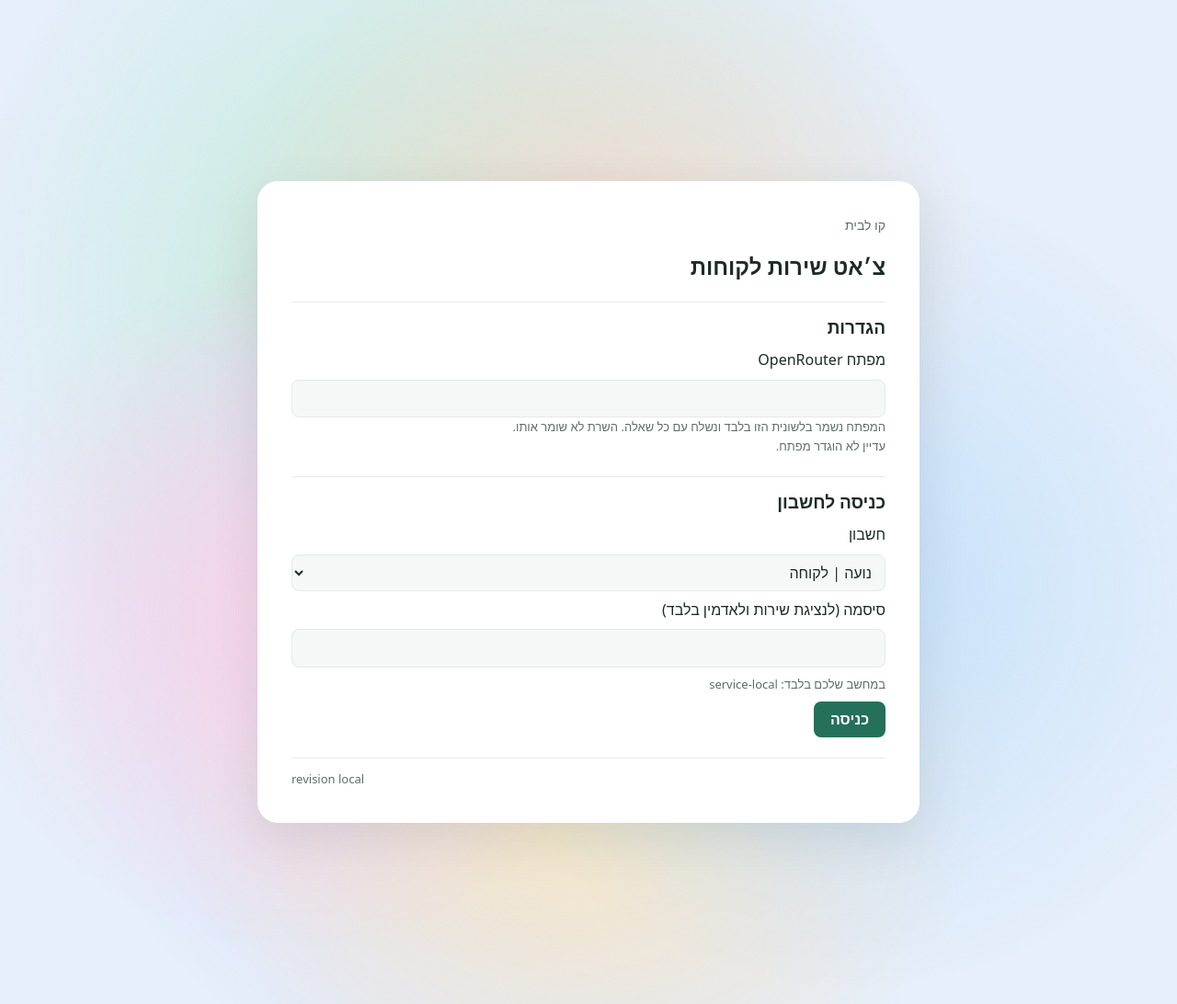
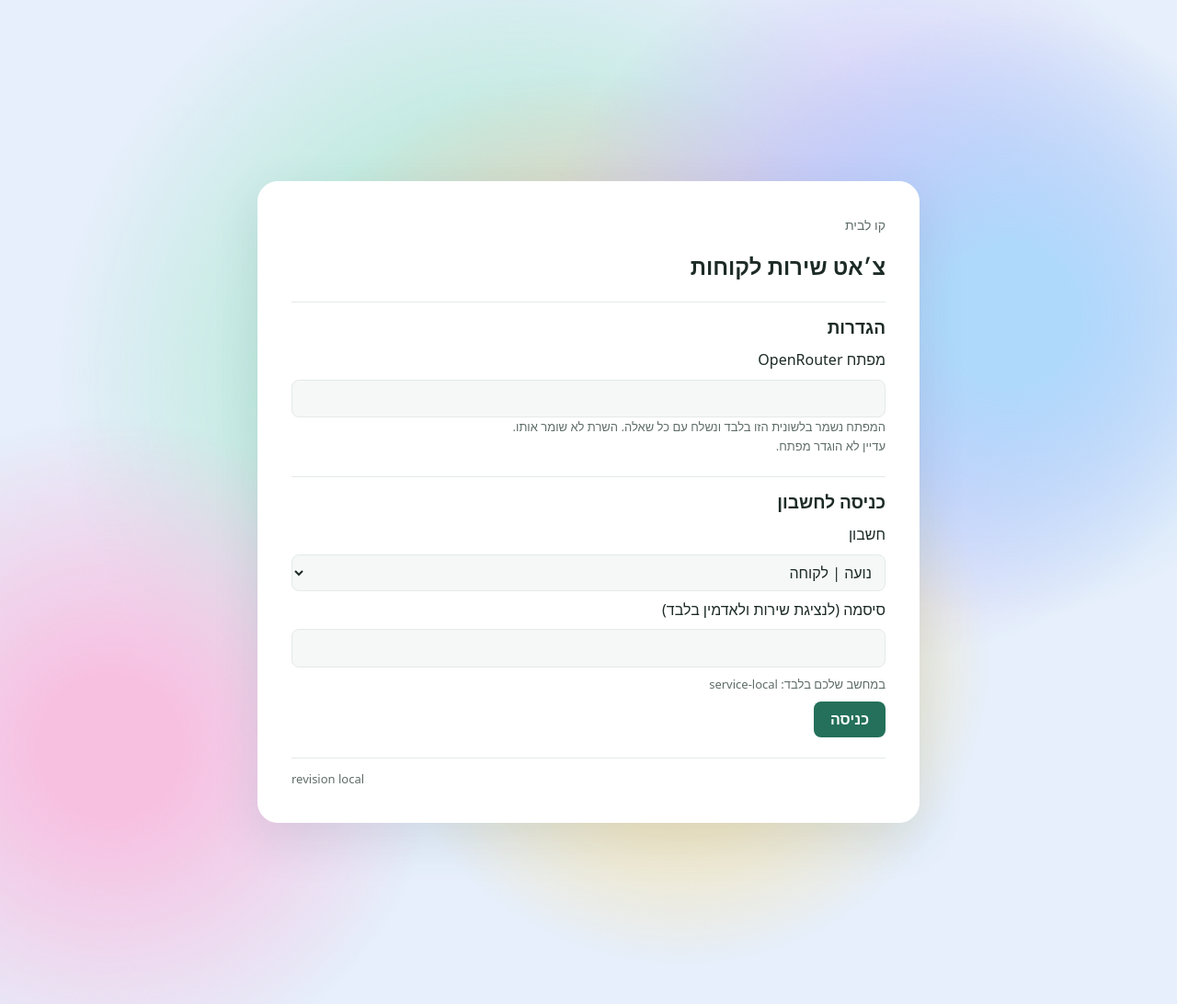
Before and after one commit to almaya-ai/customer_support_chatbot, a Flask app: page / in a window 1280 px wide. Shown: the whole page at 92% size. Run offline with Flask 3, Linux system fonts and the light colour scheme.

Commit message:
Move the health route to /health and make the clouds move more
Cloud Run answered /healthz with its own 404 before the request reached
the app, so the live check failed on a healthy service. The route is now
/health, and the check no longer needs a Google identity. Its test runs
against a fake gcloud and a local server.

The background clouds now travel farther and faster with stronger colour.

Co-Authored-By: Claude Opus 5.5 <noreply@anthropic.com>

```diff
--- a/main.py
+++ b/main.py
@@ -82,7 +82,7 @@ def create_app(config=None, store=None):
             abort(403, "לאדמין אין גישה לצ׳אט או להעלאת קבצים.")
         return user
 
-    @app.get("/healthz")
+    @app.get("/health")
     def health():
         return jsonify(status="ok")
 
--- a/static/site.css
+++ b/static/site.css
@@ -6,19 +6,19 @@ body { margin: 0; color: var(--ink); font: 16px/1.6 system-ui, "Segoe UI", Arial
 
 /* Separate colour clouds behind every page, each on its own path and pace. */
 .sky { position: fixed; inset: 0; z-index: -1; overflow: hidden; pointer-events: none; }
-.sky i { position: absolute; width: 76vmax; height: 76vmax; border-radius: 50%; will-change: transform; }
-.sky i:nth-child(1) { top: -24vmax; left: -18vmax; background: radial-gradient(closest-side, #bdebd6, transparent); animation: cloud-a 23s ease-in-out infinite alternate; }
-.sky i:nth-child(2) { top: -28vmax; right: -16vmax; background: radial-gradient(closest-side, #fbd8cd, transparent); animation: cloud-b 29s ease-in-out -6s infinite alternate; }
-.sky i:nth-child(3) { bottom: -30vmax; right: -8vmax; background: radial-gradient(closest-side, #d8cdf8, transparent); animation: cloud-c 26s ease-in-out -11s infinite alternate; }
-.sky i:nth-child(4) { bottom: -28vmax; left: -14vmax; background: radial-gradient(closest-side, #fcebb8, transparent); animation: cloud-d 31s ease-in-out -4s infinite alternate; }
-.sky i:nth-child(5) { top: 12vh; left: 22vw; width: 60vmax; height: 60vmax; background: radial-gradient(closest-side, #c5e2fb, transparent); animation: cloud-e 21s ease-in-out -9s infinite alternate; }
-.sky i:nth-child(6) { top: 28vh; right: 18vw; width: 56vmax; height: 56vmax; background: radial-gradient(closest-side, #f8d3e8, transparent); animation: cloud-f 27s ease-in-out -14s infinite alternate; }
-@keyframes cloud-a { 0% { transform: translate3d(0, 0, 0) scale(1); } 45% { transform: translate3d(26vw, 16vh, 0) scale(1.14); } 100% { transform: translate3d(8vw, 42vh, 0) scale(.9); } }
-@keyframes cloud-b { 0% { transform: translate3d(0, 0, 0) scale(1.05); } 55% { transform: translate3d(-30vw, 22vh, 0) scale(.88); } 100% { transform: translate3d(-10vw, 48vh, 0) scale(1.15); } }
-@keyframes cloud-c { 0% { transform: translate3d(0, 0, 0) scale(.95); } 40% { transform: translate3d(-34vw, -14vh, 0) scale(1.15); } 100% { transform: translate3d(-12vw, -44vh, 0) scale(1); } }
-@keyframes cloud-d { 0% { transform: translate3d(0, 0, 0) scale(1.1); } 50% { transform: translate3d(32vw, -20vh, 0) scale(.9); } 100% { transform: translate3d(14vw, -46vh, 0) scale(1.1); } }
-@keyframes cloud-e { 0% { transform: translate3d(-22vw, -8vh, 0) scale(.9); } 60% { transform: translate3d(14vw, 20vh, 0) scale(1.2); } 100% { transform: translate3d(38vw, -14vh, 0) scale(1); } }
-@keyframes cloud-f { 0% { transform: translate3d(24vw, 14vh, 0) scale(1.1); } 50% { transform: translate3d(-16vw, -22vh, 0) scale(.9); } 100% { transform: translate3d(-40vw, 18vh, 0) scale(1.15); } }
+.sky i { position: absolute; width: 64vmax; height: 64vmax; border-radius: 50%; will-change: transform; }
+.sky i:nth-child(1) { top: -24vmax; left: -22vmax; background: radial-gradient(closest-side, #a9e8cd 0%, #a9e8cd 22%, transparent); animation: cloud-a 14s ease-in-out infinite alternate; }
+.sky i:nth-child(2) { top: -28vmax; right: -20vmax; background: radial-gradient(closest-side, #fbc9b8 0%, #fbc9b8 22%, transparent); animation: cloud-b 18s ease-in-out -5s infinite alternate; }
+.sky i:nth-child(3) { bottom: -30vmax; right: -14vmax; background: radial-gradient(closest-side, #cbbcf8 0%, #cbbcf8 22%, transparent); animation: cloud-c 16s ease-in-out -9s infinite alternate; }
+.sky i:nth-child(4) { bottom: -28vmax; left: -18vmax; background: radial-gradient(closest-side, #fce29c 0%, #fce29c 22%, transparent); animation: cloud-d 20s ease-in-out -3s infinite alternate; }
+.sky i:nth-child(5) { top: 8vh; left: 8vw; width: 50vmax; height: 50vmax; background: radial-gradient(closest-side, #aed9fb 0%, #aed9fb 22%, transparent); animation: cloud-e 12s ease-in-out -7s infinite alternate; }
+.sky i:nth-child(6) { top: 22vh; right: 6vw; width: 46vmax; height: 46vmax; background: radial-gradient(closest-side, #f7c0e1 0%, #f7c0e1 22%, transparent); animation: cloud-f 17s ease-in-out -11s infinite alternate; }
+@keyframes cloud-a { 0% { transform: translate3d(0, 0, 0) scale(1); } 45% { transform: translate3d(34vw, 28vh, 0) scale(1.22); } 100% { transform: translate3d(4vw, 66vh, 0) scale(.82); } }
+@keyframes cloud-b { 0% { transform: translate3d(0, 0, 0) scale(1.1); } 55% { transform: translate3d(-42vw, 30vh, 0) scale(.8); } 100% { transform: translate3d(-4vw, 72vh, 0) scale(1.2); } }
+@keyframes cloud-c { 0% { transform: translate3d(0, 0, 0) scale(.9); } 40% { transform: translate3d(-46vw, -26vh, 0) scale(1.24); } 100% { transform: translate3d(-6vw, -68vh, 0) scale(.95); } }
+@keyframes cloud-d { 0% { transform: translate3d(0, 0, 0) scale(1.15); } 50% { transform: translate3d(44vw, -30vh, 0) scale(.82); } 100% { transform: translate3d(6vw, -70vh, 0) scale(1.15); } }
+@keyframes cloud-e { 0% { transform: translate3d(-30vw, -10vh, 0) scale(.85); } 60% { transform: translate3d(22vw, 34vh, 0) scale(1.28); } 100% { transform: translate3d(62vw, -18vh, 0) scale(.95); } }
+@keyframes cloud-f { 0% { transform: translate3d(30vw, 20vh, 0) scale(1.15); } 50% { transform: translate3d(-24vw, -34vh, 0) scale(.82); } 100% { transform: translate3d(-62vw, 26vh, 0) scale(1.22); } }
 @media (prefers-reduced-motion: reduce) { .sky i { animation: none; } }
 
 h1 { margin: 0 0 8px; font-size: 24px; line-height: 1.3; }
```
Also changed, not shown: docs/lessons.md (+3 -0 lines), tests/test_app.py (+1 -1 lines), tests/test_config.py (+60 -0 lines), .claude/skills/live-check/SKILL.md, .claude/skills/live-check/check.py.
